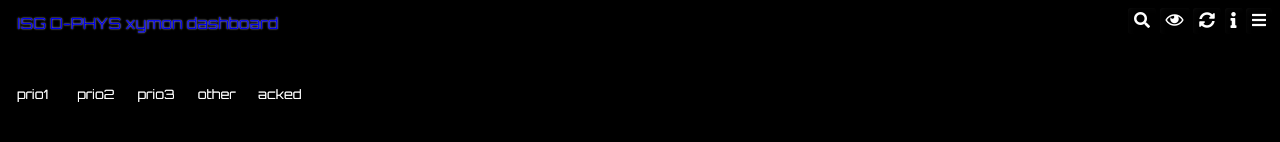
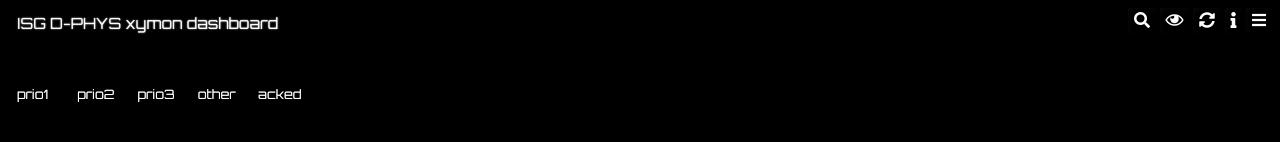
Before and after one commit to daduke/Xymondash, a plain HTML site: page index.html in a window 1280 px wide. Shown: the top 142 px of the page. Drawn offline with Linux system fonts and the light colour scheme.

Commit message:
fix link color

```diff
--- a/css/main.css
+++ b/css/main.css
@@ -297,7 +297,10 @@ h1 {
     display: inline-block;
 }
 
-h1#t > a { text-decoration: none; }
+h1#t > a {
+    color: #fff;
+    text-decoration: none;
+}
 
 .text-white {
     color: #fff;
```
